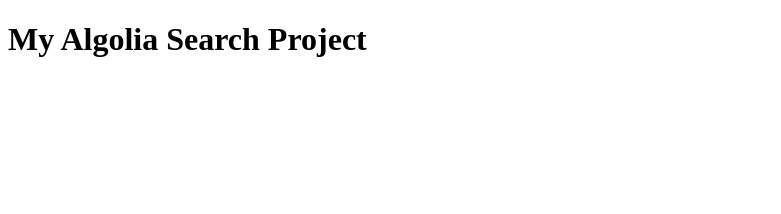
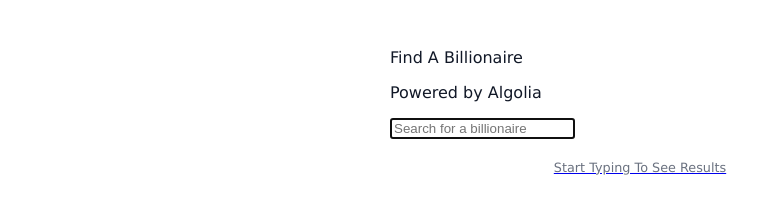
Before and after one commit to jamattey/Algolia-Search, a website: page views/index.html in a window 1280 px wide. Shown: the whole page, without its empty margins (0-781 px from the left). Drawn offline with nearby package versions, Linux system fonts and the light colour scheme.

Commit message:
Update index.html

```diff
--- a/views/index.html
+++ b/views/index.html
@@ -2,17 +2,22 @@
 <html lang="en" lang="en">
     <head>
         <title>My Algolia Search Project</title>
+        <link rel="stylesheet" href="/views/style.css">
     </head>
     <body>
-        <h1>My Algolia Search Project</h1>
+        <div class="container">
+            <div class="search-container">
+                <label for="search-input" class="label-container">Find A Billionaire</label>
+                <p>Powered by Algolia<a href="http://algolia.com"p>
+            </div>
+            <input type="text" autofocus="true" name="search" id="search-input" placeholder="Search for a billionaire" />
+        </div>
+
+        <div class="hits-container">
+            <div id = "hits" class="hits">
+                <p class="hits-placeholder">Start Typing To See Results</p>
+            </div>
+        </div>
         <!--Initialized the algolia client-->
-        <script type="module">
-            import algoliasearch from 'https://cdn.jsdelivr.net/npm/algoliasearch@4/dist/algoliasearch.esm.browser.js';
-            const client = algoliasearch ( 'WX6U30KWY0', 'beab434bbff7ca31f52e5024036179e');
-            const index = client.initIndex ('billionaires');
-            indes.search ('bill').then (({hits}) => {
-                console.log (hits);
-            });
-        </script>
     </body>
 </html>
```
